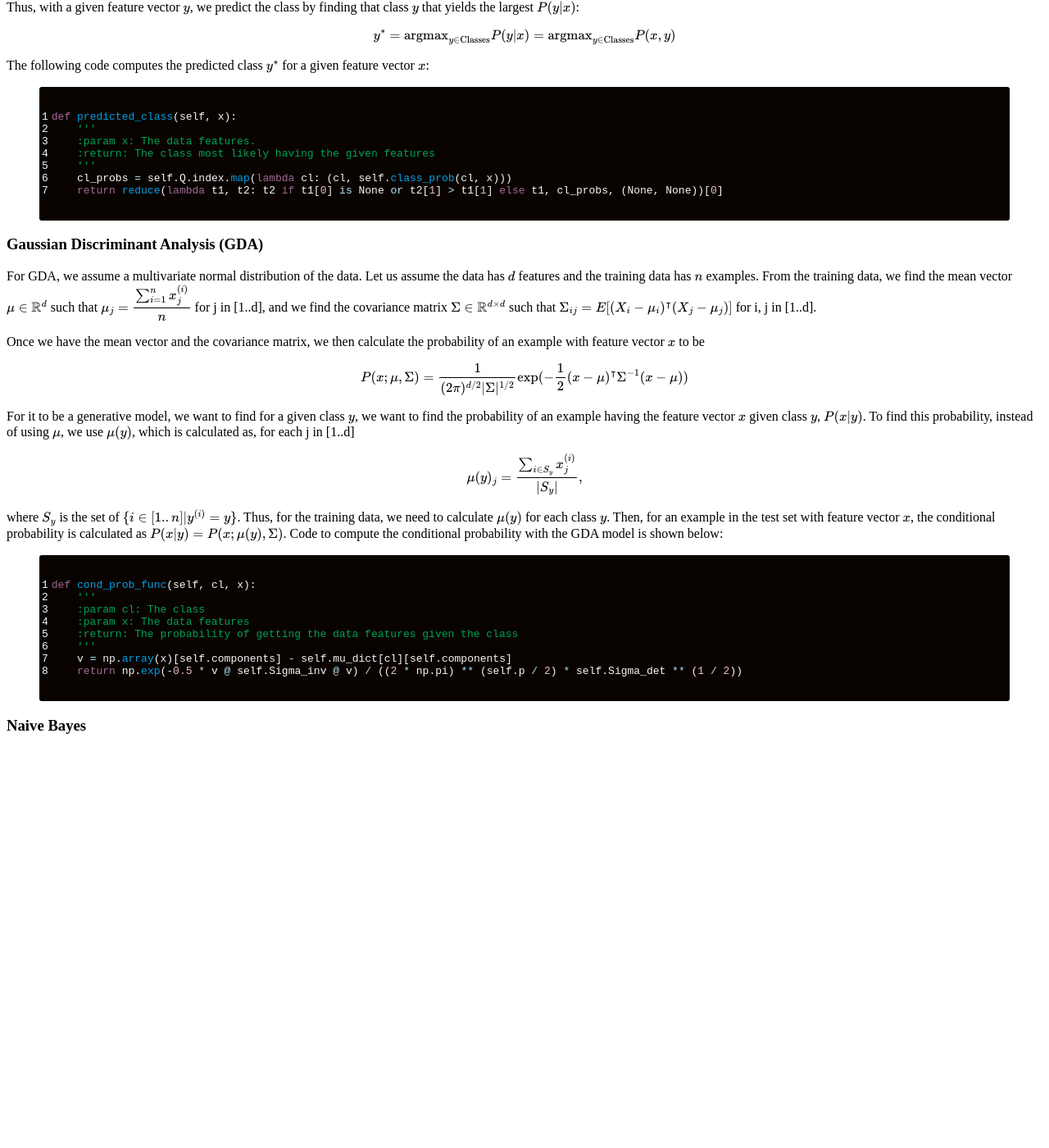
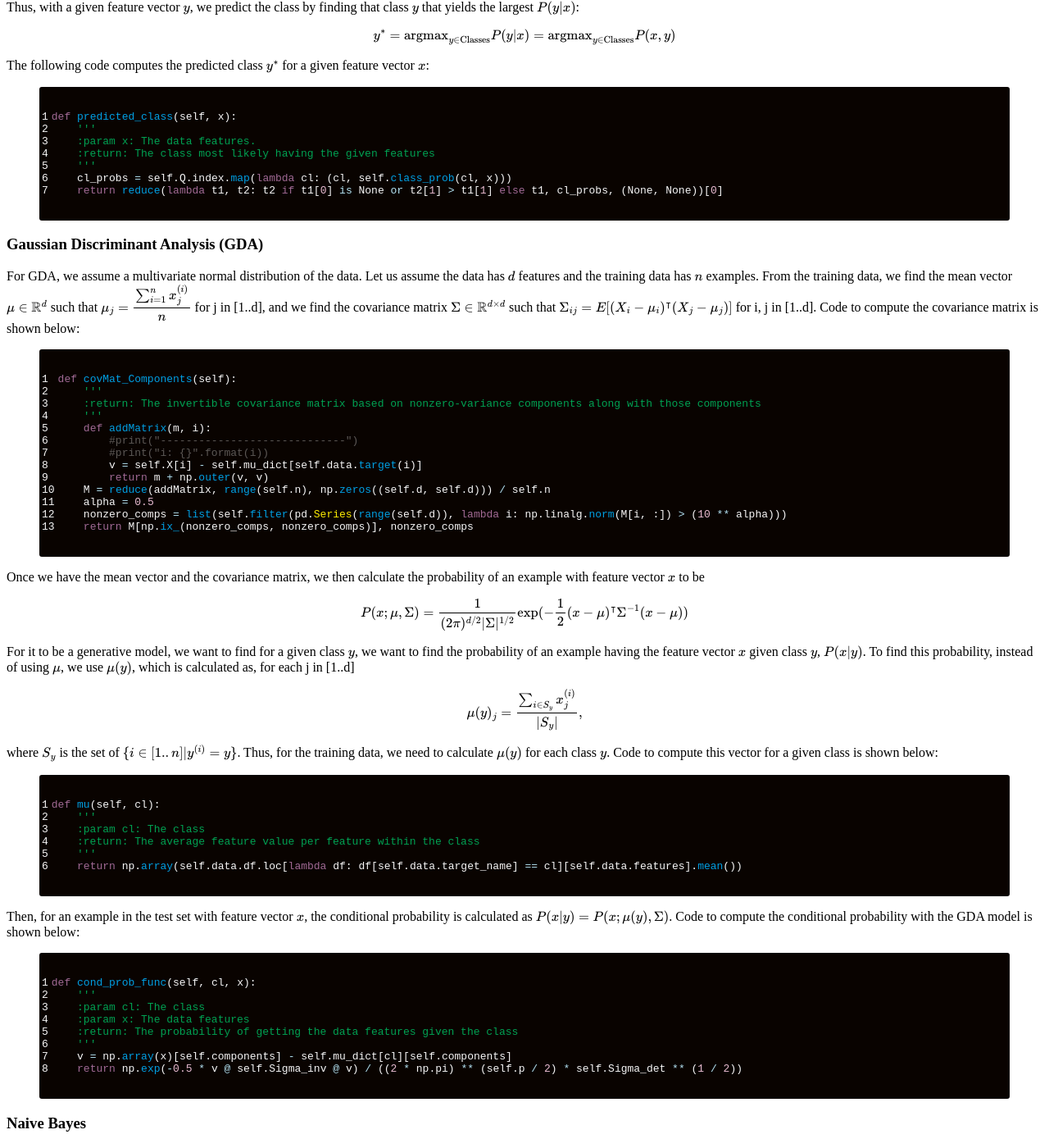
Before and after one commit to CategorIAN/categorian.github.io, a Jekyll site: the page built from projects/msu/m_508/generative_models.md, in a window 1280 px wide and 1400 px high, scrolled down 945 px. Shown: the whole window at 82% size. Built offline with Jekyll 4.4.1, drawn with Linux system fonts in a browser that asks for light colours; formulas are drawn with MathJax 3; before the commit the page ends 1860 px from its top, so only the background shows below that.

Commit message:
Update generative_models.md

```diff
--- a/projects/msu/m_508/generative_models.md
+++ b/projects/msu/m_508/generative_models.md
@@ -63,7 +63,22 @@ def predicted_class(self, x):
 </p>
 <h3>Gaussian Discriminant Analysis (GDA)</h3>
 <p>
-For GDA, we assume a multivariate normal distribution of the data. Let us assume the data has \(d\) features and the training data has \(n\) examples. From the training data, we find the mean vector \(\mu \in \mathbb{R}^d\) such that \(\mu_j = \dfrac{\sum_{i=1}^n x^{(i)}_j}{n}\) for j in [1..d], and we find the covariance matrix \(\Sigma \in \mathbb{R}^{d\times d}\) such that \(\Sigma_{ij} = E[(X_i - \mu_i)^{\intercal}(X_j - \mu_j)]\) for i, j in [1..d].
+For GDA, we assume a multivariate normal distribution of the data. Let us assume the data has \(d\) features and the training data has \(n\) examples. From the training data, we find the mean vector \(\mu \in \mathbb{R}^d\) such that \(\mu_j = \dfrac{\sum_{i=1}^n x^{(i)}_j}{n}\) for j in [1..d], and we find the covariance matrix \(\Sigma \in \mathbb{R}^{d\times d}\) such that \(\Sigma_{ij} = E[(X_i - \mu_i)^{\intercal}(X_j - \mu_j)]\) for i, j in [1..d]. Code to compute the covariance matrix is shown below:
+{%highlight python linenos%}
+def covMat_Components(self):
+    '''
+    :return: The invertible covariance matrix based on nonzero-variance components along with those components
+    '''
+    def addMatrix(m, i):
+        #print("-----------------------------")
+        #print("i: {}".format(i))
+        v = self.X[i] - self.mu_dict[self.data.target(i)]
+        return m + np.outer(v, v)
+    M = reduce(addMatrix, range(self.n), np.zeros((self.d, self.d))) / self.n
+    alpha = 0.5
+    nonzero_comps = list(self.filter(pd.Series(range(self.d)), lambda i: np.linalg.norm(M[i, :]) > (10 ** alpha)))
+    return M[np.ix_(nonzero_comps, nonzero_comps)], nonzero_comps
+{%endhighlight%}
 </p>
 
 <p>
@@ -78,7 +93,17 @@ For it to be a generative model, we want to find for a given class \(y\), we wan
 \[
 \mu(y)_j = \dfrac{\sum_{i\in S_y} x^{(i)}_j}{|S_y|},
 \]
-where \(S_y\) is the set of \(\{i\in [1..n]| y^{(i)} = y\}\). Thus, for the training data, we need to calculate \(\mu(y)\) for each class \(y\). Then, for an example in the test set with feature vector \(x\), the conditional probability is calculated as \(P(x|y) = P(x;\mu(y), \Sigma)\). Code to compute the conditional probability with the GDA model is shown below:
+where \(S_y\) is the set of \(\{i\in [1..n]| y^{(i)} = y\}\). Thus, for the training data, we need to calculate \(\mu(y)\) for each class \(y\). Code to compute this vector for a given class is shown below:
+{%highlight python linenos%}
+def mu(self, cl):
+    '''
+    :param cl: The class
+    :return: The average feature value per feature within the class
+    '''
+    return np.array(self.data.df.loc[lambda df: df[self.data.target_name] == cl][self.data.features].mean())
+{%endhighlight%}
+
+Then, for an example in the test set with feature vector \(x\), the conditional probability is calculated as \(P(x|y) = P(x;\mu(y), \Sigma)\). Code to compute the conditional probability with the GDA model is shown below:
 {%highlight python linenos%}
 def cond_prob_func(self, cl, x):
     '''
```
